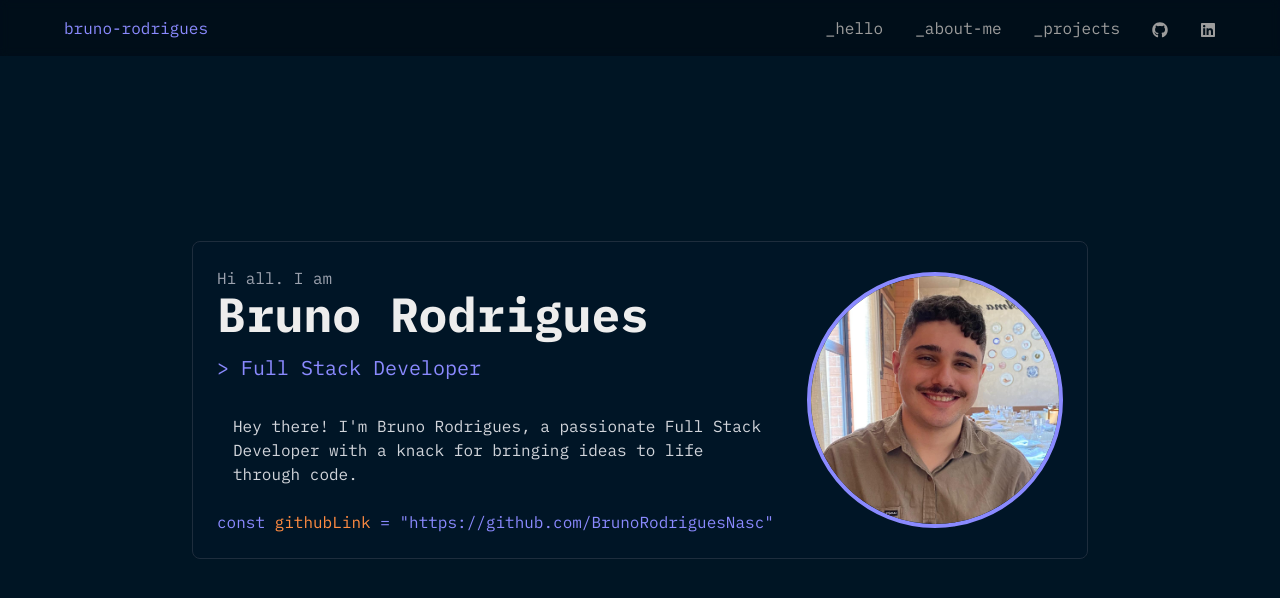
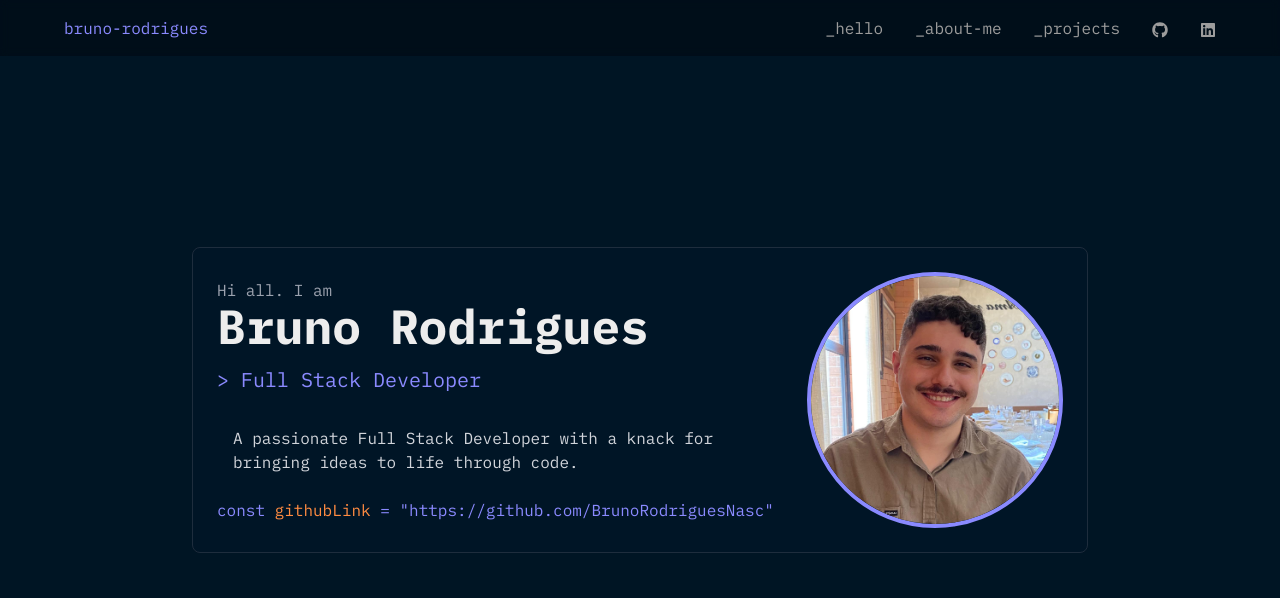
Before and after one commit to BrunoRodriguesNasc/me, a Next.js app: page / in a window 1280 px wide. Shown: the top 598 px of the page. Built offline with nearby package versions, Linux system fonts and the light colour scheme.

Commit message:
**fix** ajustando texto home

```diff
--- a/src/app/components/section.tsx
+++ b/src/app/components/section.tsx
@@ -17,7 +17,7 @@ const Section: React.FC = () => {
           <div className="text-gray-300 mt-6">
             <p className="mb-4 text-sm md:text-base">{/* about me */}</p>
             <div className="pl-4 text-sm md:text-base">
-              Hey there! I&apos;m Bruno Rodrigues, a passionate Full Stack Developer
+              A passionate Full Stack Developer
               with a knack for bringing ideas to life through code.
             </div>
           </div>
```
